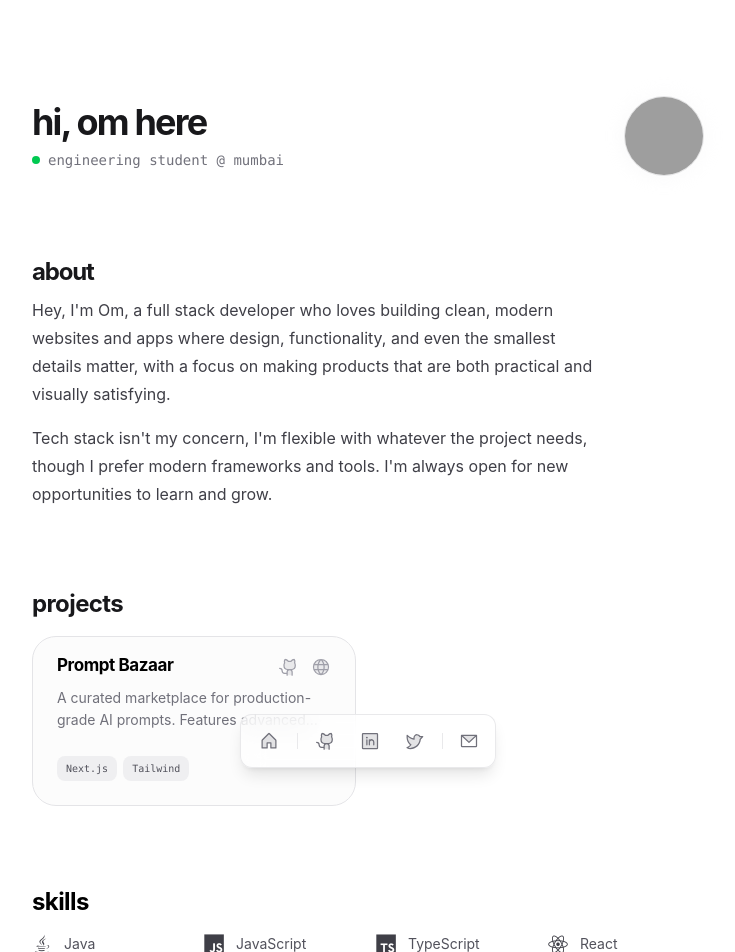
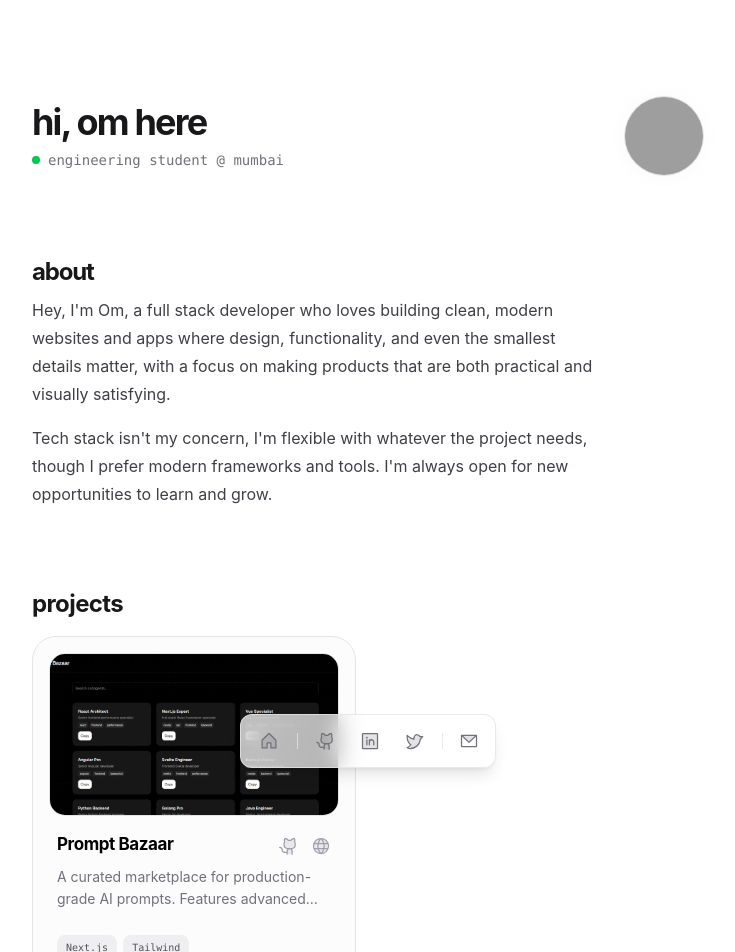
Before and after one commit to OMEE-Y/omfolio, a Next.js app: page / in a window 1280 px wide. Shown: the top 952 px of the page, without its empty margins (272-1007 px from the left). Built offline with nearby package versions, Linux system fonts and the light colour scheme; grey boxes are pictures that could not be loaded.

Commit message:
feat: link prompt-bazaar image and finalize page layout

```diff
--- a/src/app/page.tsx
+++ b/src/app/page.tsx
@@ -79,6 +79,7 @@ export default function Portfolio() {
       tags={["Next.js", "Tailwind"]}
       github="https://github.com/OMEE-Y"
       live="https://prompt-bazaar.netlify.app/"
+      image="/prompt-bazaar.png"
     />
   </div>
 
```
